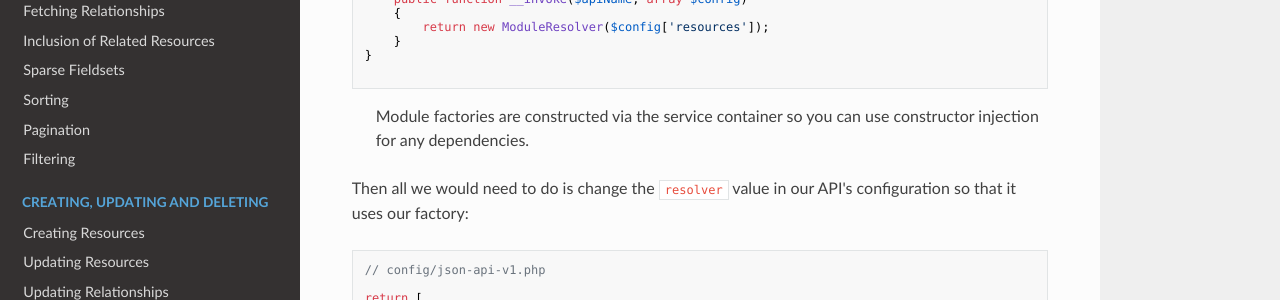
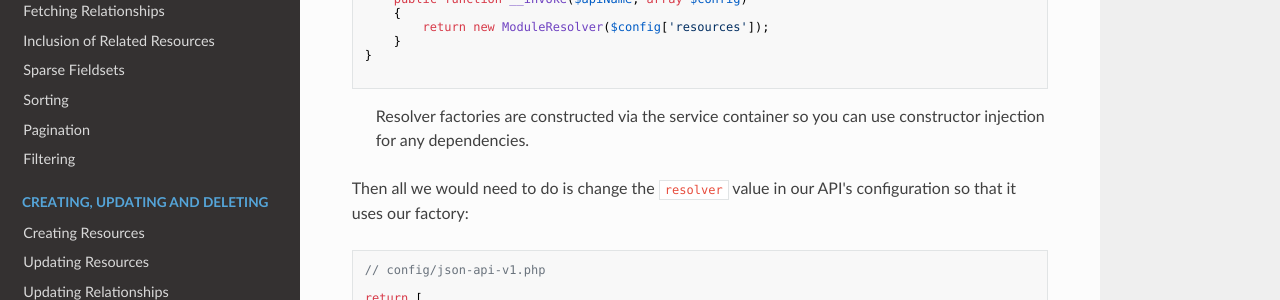
Before and after one commit to cloudcreativity/laravel-json-api, an MkDocs documentation site: the page built from docs/features/resolvers.md, in a window 1280 px wide and 900 px high, scrolled down 2121 px. Shown: the part 151-451 px from the top of the window. Built offline with MkDocs 1.6.1, drawn with Linux system fonts in a browser that asks for light colours; nearby versions of some CDN libraries; old or Windows-style settings are respelled for this version of MkDocs.

````diff
--- a/docs/features/resolvers.md
+++ b/docs/features/resolvers.md
@@ -118,7 +118,7 @@ class CreateModuleResolver
 
 ```
 
-> Module factories are constructed via the service container so you can use constructor injection
+> Resolver factories are constructed via the service container so you can use constructor injection
 for any dependencies.
 
 Then all we would need to do is change the `resolver` value in our API's configuration so that
````
Also changed, not shown: CHANGELOG.md (+1 -2 lines).
